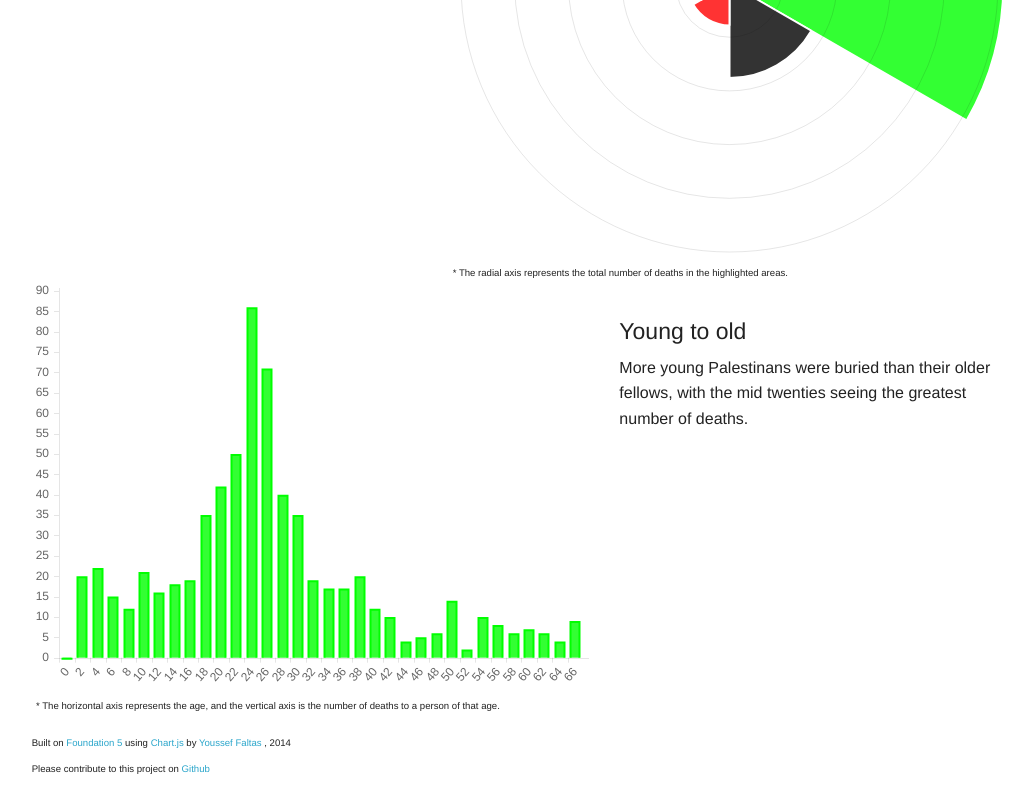
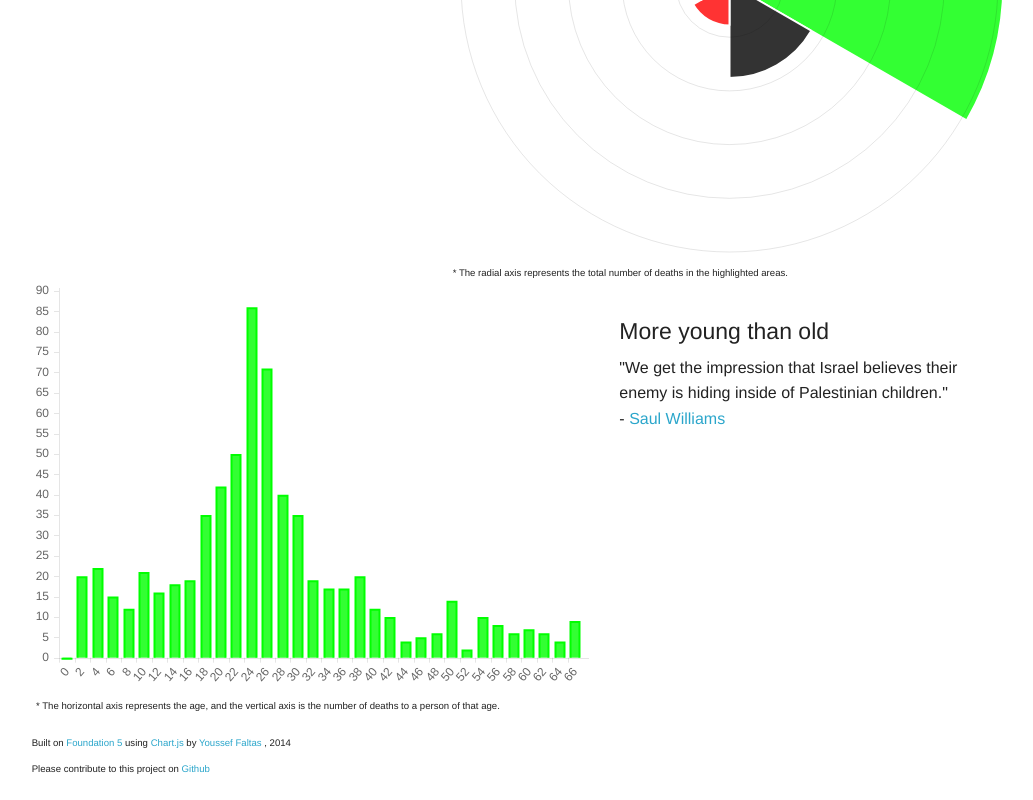
Before and after one commit to faltastic/buried-in-numbers, a plain HTML site: page index.html in a window 1280 px wide. Shown: the part 1006-1806 px from the top of the page, without its empty margins (119-1152 px from the left). Drawn offline with Linux system fonts and the light colour scheme.

Commit message:
added tweet to age chart

```diff
--- a/index.html
+++ b/index.html
@@ -78,8 +78,8 @@
 		</div>
 		 <div class="large-5 medium-5 columns">
 			<br /> <br />
-			<h4> Young to old </h4>
-			<p> More young Palestinans were buried than their older fellows, with the mid twenties seeing the greatest number of deaths.   </p>
+			<h4> More young than old </h4>
+			<p> "We get the impression that Israel believes their enemy is hiding inside of Palestinian children."  <br /> - <a href="https://twitter.com/SaulWilliams"> Saul Williams </a>    </p>
 		</div>
 	</div>
 
```
